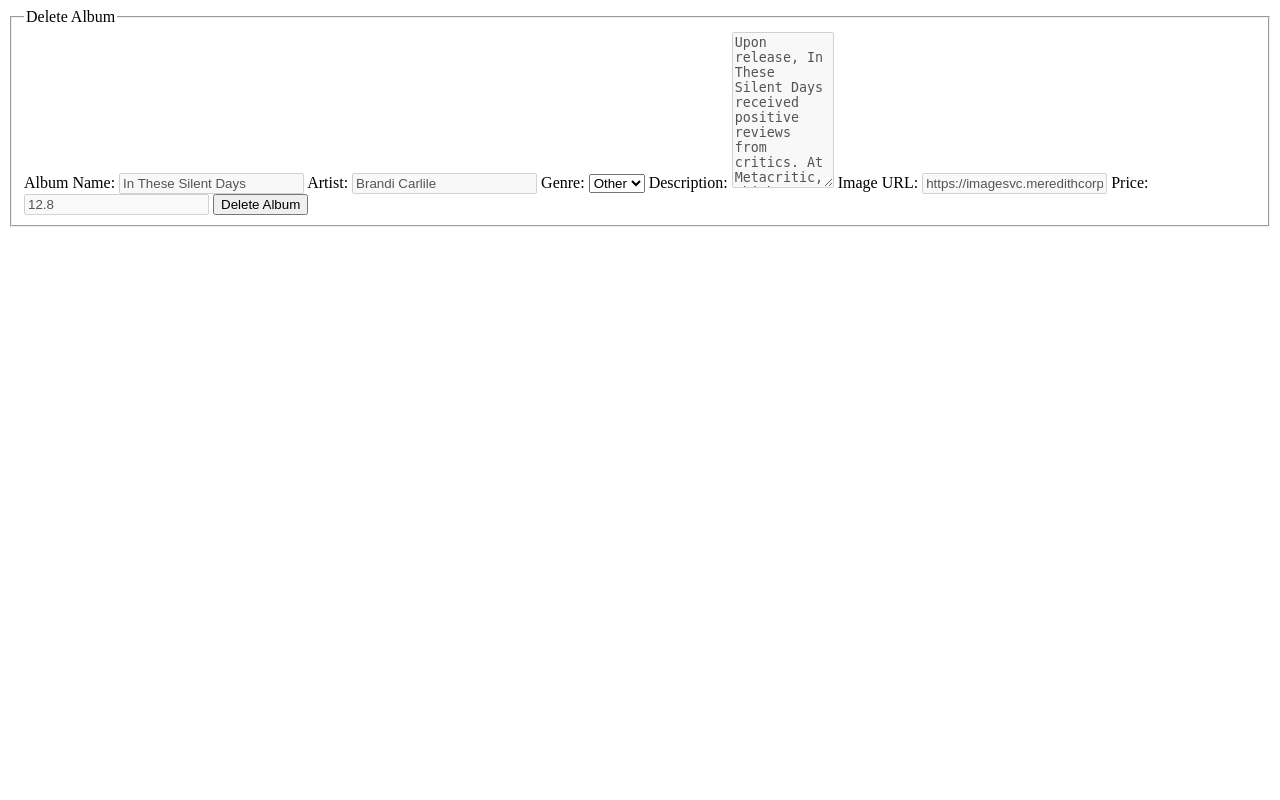
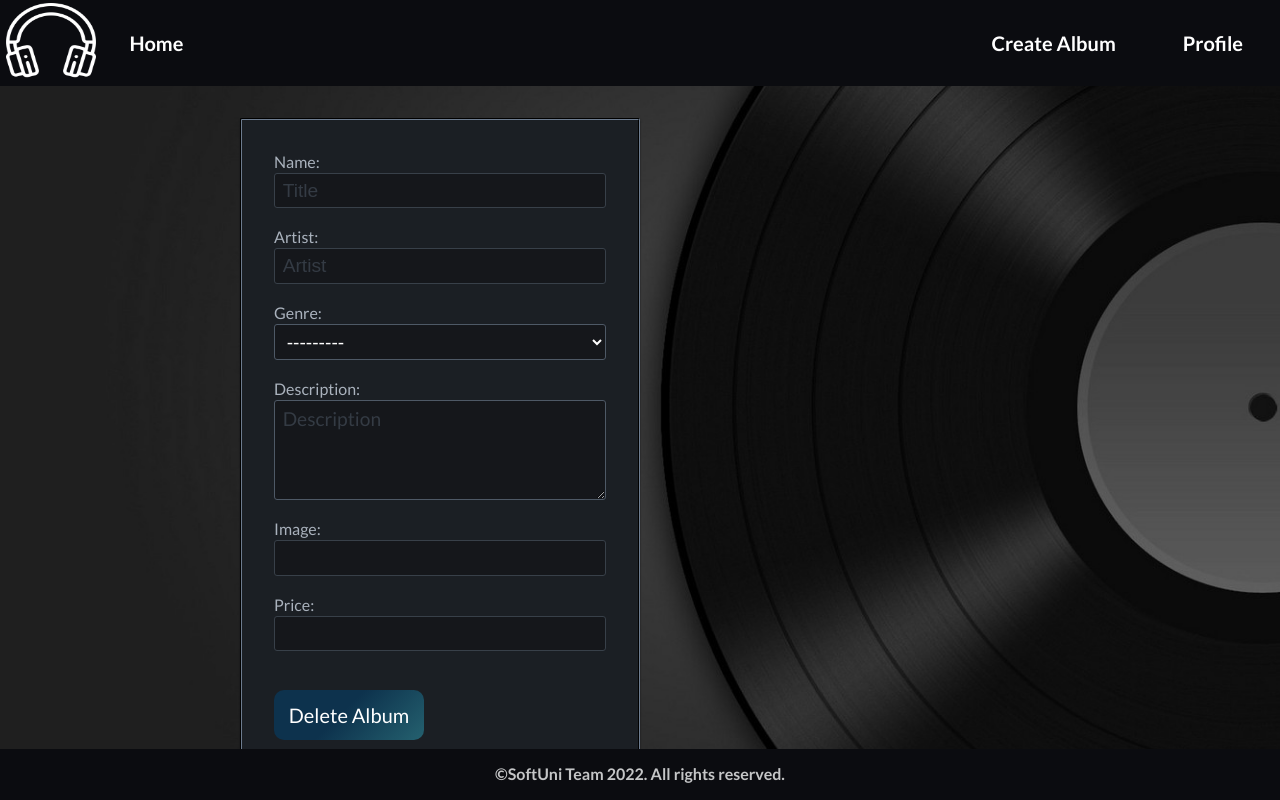
Before and after one commit to nenovKrasimir/django_basics_my_music_app, a Django app: template templates/delete-album.html in a window 1280 px wide. Run offline with Django 4.2, Linux system fonts and the light colour scheme; the template is opened without the code that fills it: values that come from a table or form of the project are taken from there, others are empty.

Commit message:
added logic for album views and profile views

```diff
--- a/my_music_app/album/urls.py
+++ b/my_music_app/album/urls.py
@@ -6,5 +6,6 @@
 urlpatterns = [
     path('add/', views.add_album, name='add-album'),
     path('details/<int:pk>', views.album_details, name='album-details'),
-    path('edit/<int:pk>', views.album_edit, name='album-edit')
+    path('edit/<int:pk>', views.album_edit, name='album-edit'),
+    path('delete/<int:pk>', views.album_delete, name='album-delete')
 ]
--- a/my_music_app/settings.py
+++ b/my_music_app/settings.py
@@ -82,7 +82,7 @@
         'ENGINE': 'django.db.backends.postgresql',
         'NAME': 'music_app_db',
         'USER': 'postgres',
-        'PASSWORD': '',
+        'PASSWORD': 'krask0swes1',
         'HOST': '127.0.0.1',
         'PORT': '5432'
     }
--- a/templates/album-details.html
+++ b/templates/album-details.html
@@ -22,7 +22,7 @@
                 <div class="actionBtn">
                     <!-- Album Buttons -->
                     <a href="{% url 'album-edit' pk=album.id %}" class="edit">Edit</a>
-                    <a href="#" class="remove">Delete</a>
+                    <a href="{% url 'album-delete' pk=album.id %}" class="remove">Delete</a>
                 </div>
 
             </div>
--- a/templates/delete-album.html
+++ b/templates/delete-album.html
@@ -1,37 +1,14 @@
-<!--Edit Page-->
+{% extends 'base.html' %}
+{% block content %}
 <section class="editPage">
-    <form>
+    <form method="post" action="{% url 'album-delete' pk=album.id %}">
         <fieldset>
-            <legend>Delete Album</legend>
-            <div class="container">
-
-                <!-- Form for Deleting an Album -->
-                <label for="name">Album Name:</label>
-                <input id="name" name="name" class="name" type="text" value="In These Silent Days" disabled="" readonly>
-
-                <label for="artist">Artist:</label>
-                <input id="artist" name="artist" class="artist" type="text" value="Brandi Carlile" disabled="" readonly>
-
-                <label for="genre">Genre:</label>
-                <select id="genre" name="genre">
-                    <option value="other">Other</option>
-                </select>
-
-                <label for="description">Description:</label>
-                <textarea id="description" name="description" class="description" rows="10"
-                          cols="10" disabled="" readonly>Upon release, In These Silent Days received positive reviews from critics. At Metacritic, which assigns a normalized rating out of 100 to reviews from mainstream critics, the album has an average score of 87 out of 100, which indicates 'universal acclaim'.</textarea>
-
-                <label for="imgUrl">Image URL:</label>
-                <input id="imgUrl" name="imgUrl" class="imgUrl" type="url"
-                       value="https://imagesvc.meredithcorp.io/v3/mm/image?url=https%3A%2F%2Fstatic.onecms.io%2Fwp-content%2Fuploads%2Fsites%2F6%2F2021%2F07%2F20%2FBrandiCarlile-AlbumCover-Web.jpg"
-                       disabled readonly>
-
-                <label for="price">Price:</label>
-                <input id="price" name="price" class="price" type="number" value="12.8" disabled="" readonly>
-
-                <!-- Button for Deleting an Album -->
+            <div>
+            {{ form }}
+            {% csrf_token %}
                 <button class="delete-album" type="submit">Delete Album</button>
             </div>
         </fieldset>
     </form>
 </section>
+{% endblock %}
--- a/templates/edit-album.html
+++ b/templates/edit-album.html
@@ -2,7 +2,7 @@
 {% block content %}
 <!--Edit Page-->
 <section class="editPage">
-    <form method="post" action="{% url 'album-edit' pk=album.pk %}">
+    <form method="post" action="{% url 'album-edit' pk=album.id %}">
         <fieldset>
             <legend>Edit Album</legend>
             <div class="container">
```
Also changed, not shown: my_music_app/album/views.py (+11 -0 lines).
